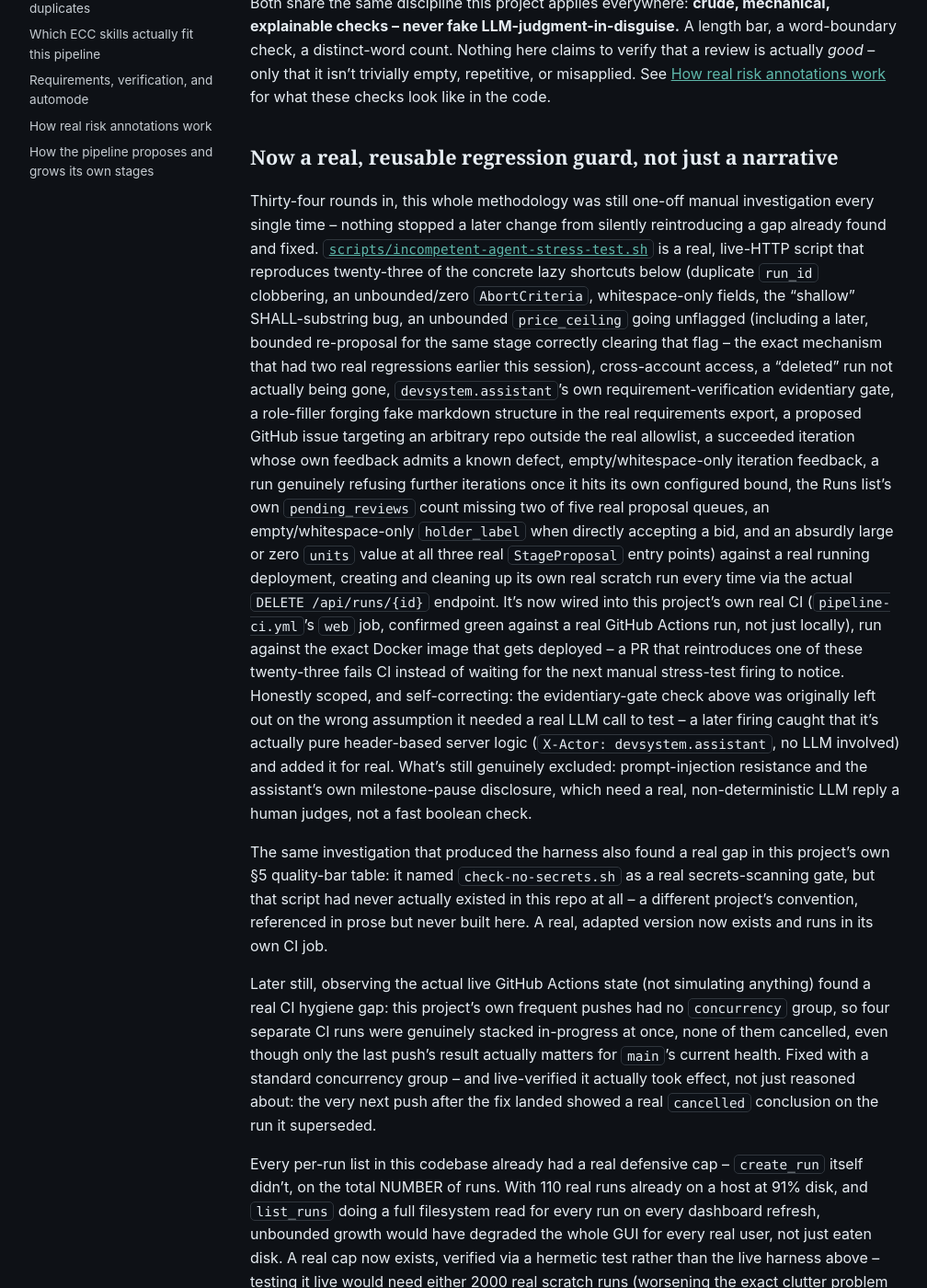
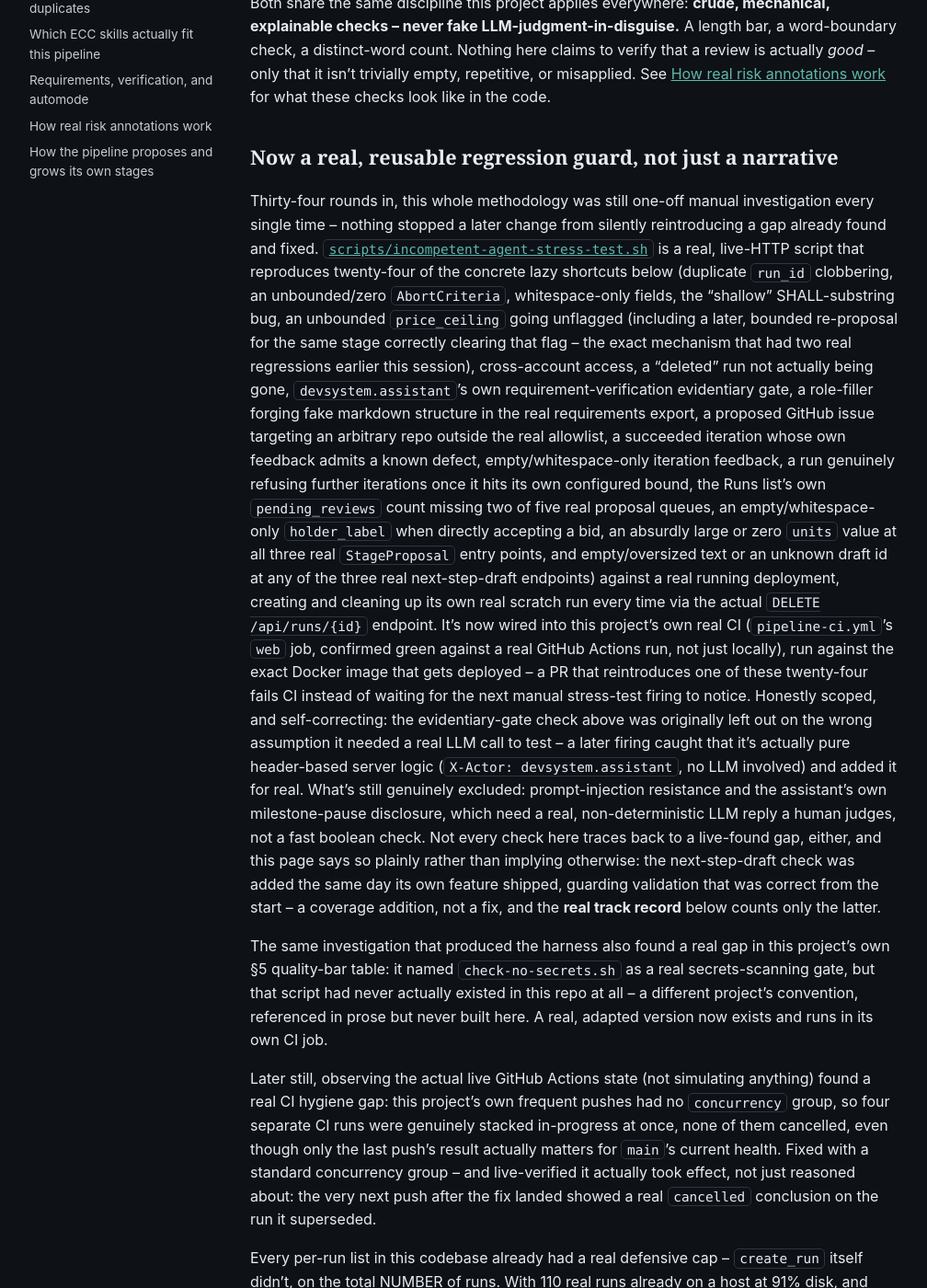
Before and after one commit to scimbe/CADS-devsystem-docs, a Jekyll site: the page built from _explanation/dau-lens-and-stress-testing.md, in a window 1280 px wide and 1400 px high, scrolled down 843 px. Shown: the whole window at 92% size, without its empty margins (82-1090 px from the left). Built offline with Jekyll 4.4.1, drawn with Linux system fonts in a browser that asks for light colours.

Commit message:
explanation: document harness check [18] (next-step-draft validation)
CADS-devsystem@361634b. Bumps the harness's own reproduced-shortcuts
count from twenty-three to twenty-four, and adds an honest clarifying
note: unlike most checks here, this one wasn't added because live
testing found a gap -- the validation was correct from the start
(stack-mode slice 3 shipped it same-day) -- so it's a coverage
addition, not counted toward the "real gaps found and fixed" track
record below.

```diff
--- a/_explanation/dau-lens-and-stress-testing.md
+++ b/_explanation/dau-lens-and-stress-testing.md
@@ -43,7 +43,7 @@ for what these checks look like in the code.
 Thirty-four rounds in, this whole methodology was still one-off manual investigation every single
 time -- nothing stopped a later change from silently reintroducing a gap already found and fixed.
 [`scripts/incompetent-agent-stress-test.sh`](https://github.com/scimbe/CADS-devsystem/blob/main/scripts/incompetent-agent-stress-test.sh)
-is a real, live-HTTP script that reproduces twenty-three of the concrete lazy shortcuts below
+is a real, live-HTTP script that reproduces twenty-four of the concrete lazy shortcuts below
 (duplicate `run_id` clobbering, an unbounded/zero `AbortCriteria`, whitespace-only fields, the
 "shallow" SHALL-substring bug, an unbounded `price_ceiling` going unflagged (including a later,
 bounded re-proposal for the same stage correctly clearing that flag -- the exact mechanism that had
@@ -54,18 +54,23 @@ an arbitrary repo outside the real allowlist, a succeeded iteration whose own fe
 known defect, empty/whitespace-only iteration feedback, a run genuinely refusing further iterations
 once it hits its own configured bound, the Runs list's own `pending_reviews` count missing two of
 five real proposal queues, an empty/whitespace-only `holder_label` when directly accepting a
-bid, and an absurdly large or zero `units` value at all three real `StageProposal` entry points)
+bid, an absurdly large or zero `units` value at all three real `StageProposal` entry points, and
+empty/oversized text or an unknown draft id at any of the three real next-step-draft endpoints)
 against a real running deployment, creating and cleaning up its own real scratch run every
 time via the actual `DELETE /api/runs/{id}` endpoint. It's now wired into this project's own real CI
 (`pipeline-ci.yml`'s `web` job, confirmed green against a real GitHub Actions run, not just
 locally), run against the exact Docker image that gets deployed -- a PR that reintroduces one of
-these twenty-three fails CI instead of waiting for the next manual stress-test firing to notice.
+these twenty-four fails CI instead of waiting for the next manual stress-test firing to notice.
 Honestly scoped, and
 self-correcting: the evidentiary-gate check above was originally left out on the wrong assumption it
 needed a real LLM call to test -- a later firing caught that it's actually pure header-based server
 logic (`X-Actor: devsystem.assistant`, no LLM involved) and added it for real. What's still
 genuinely excluded: prompt-injection resistance and the assistant's own milestone-pause disclosure,
-which need a real, non-deterministic LLM reply a human judges, not a fast boolean check.
+which need a real, non-deterministic LLM reply a human judges, not a fast boolean check. Not every
+check here traces back to a live-found gap, either, and this page says so plainly rather than
+implying otherwise: the next-step-draft check was added the same day its own feature shipped,
+guarding validation that was correct from the start -- a coverage addition, not a fix, and the
+**real track record** below counts only the latter.
 
 The same investigation that produced the harness also found a real gap in this project's own §5
 quality-bar table: it named `check-no-secrets.sh` as a real secrets-scanning gate, but that script
```
